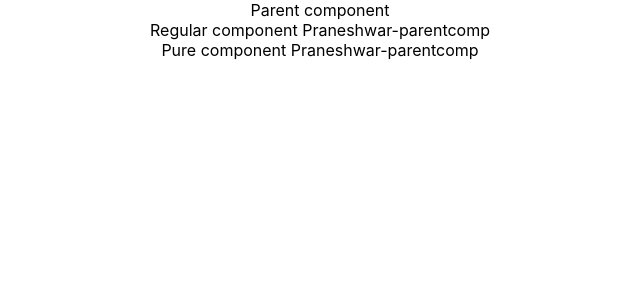
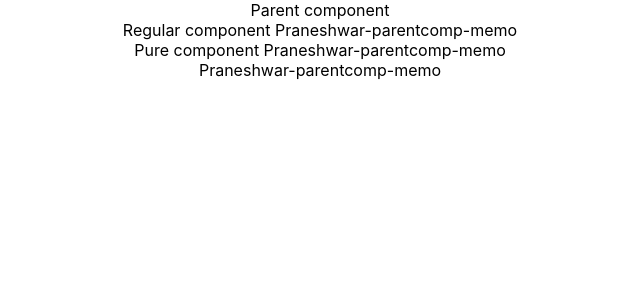
Before and after one commit to Praneshwar24/dxcreactapp, a React (Create React App) app: page / in a window 1280 px wide. Shown: the top 300 px of the page, without its empty margins (320-960 px from the left). Built offline with nearby package versions, Linux system fonts and the light colour scheme; the HTML template or start-up script is replaced by a standard one.

Commit message:
Memo component -- higher order component

```diff
--- /dev/null
+++ b/src/components/MemoComp.js
@@ -0,0 +1,12 @@
+import React from 'react'
+
+function MemoComp({name}) {
+    console.log('Rendering memo component')
+    return (
+        <div>
+            {name}
+        </div>
+    )
+}
+
+export default React.memo(MemoComp) //higher order components -- component being passed as a param to another component
--- a/src/components/Parentcomp.js
+++ b/src/components/Parentcomp.js
@@ -1,4 +1,5 @@
-import React, { Component,PureComponent } from 'react'
+import React, { Component, PureComponent } from 'react'
+import MemoComp from './MemoComp';
 import PureComp from './PureComp';
 import RegularComp from './RegularComp';
 
@@ -13,7 +14,7 @@ class Parentcomp extends PureComponent {
     componentDidMount() {
         setInterval(() => {
             this.setState({
-                name: 'Praneshwar-parentcomp'
+                name: 'Praneshwar-parentcomp-memo'
             })
         }, 2000);
     }
@@ -25,6 +26,7 @@ class Parentcomp extends PureComponent {
                 Parent component
                 <RegularComp name={this.state.name}></RegularComp>
                 <PureComp name={this.state.name}></PureComp>
+                <MemoComp name={this.state.name} />
             </div>
         )
     }
```
